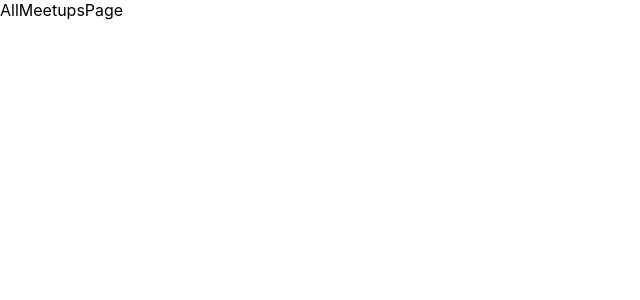
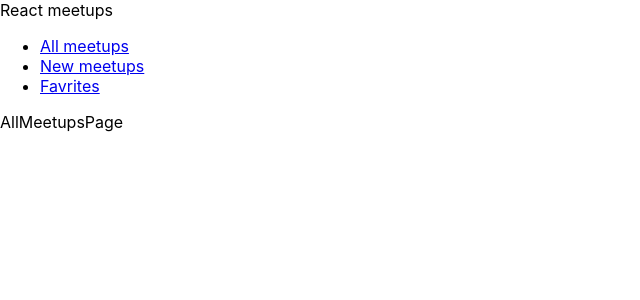
Before and after one commit to prakashharvani1997/react-concepts, a React (Create React App) app: page / in a window 1280 px wide. Shown: the top 300 px of the page, without its empty margins (0-640 px from the left). Built offline with nearby package versions, Linux system fonts and the light colour scheme.

Commit message:
added Navigation & links

```diff
--- a/src/App.js
+++ b/src/App.js
@@ -1,24 +1,26 @@
 
-import {  Route, Routes} from "react-router-dom";
+import { Route, Routes } from "react-router-dom";
 import AllMeetupsPage from "./pages/AllMeetups";
 import NewMeetupPage from "./pages/NewMeetup";
 import FavoritesPage from "./pages/Favorites";
+import MainNavigation from "./components/layout/Mainavigation";
 
 function App() {
   return (
+    <>
+    <MainNavigation />
+      <Routes>
+        <Route path="/" element={<AllMeetupsPage />}>
 
-      <Routes>
-      <Route path="/" element={ <AllMeetupsPage />}>
+        </Route>
+        <Route path="/new-meetup" element={<NewMeetupPage />}>
 
-      </Route>
-      <Route path="/new-meetup" element={ <NewMeetupPage />}>
+        </Route>
+        <Route path="favorites" element={<FavoritesPage />}>
 
-      </Route>
-      <Route path="favorities" element={<FavoritesPage />}>
-
-      </Route>
+        </Route>
       </Routes>
-
+    </>
   );
 }
 
--- /dev/null
+++ b/src/components/layout/Mainavigation.js
@@ -0,0 +1,25 @@
+import { Link } from "react-router";
+
+function MainNavigation() {
+  return (
+    <header>
+      <div>React meetups </div>
+
+      <nav>
+        <ul>
+          <li>
+            <Link to={'/'}>All meetups</Link>
+          </li>
+          <li>
+            <Link  to={'/new-meetup'}>New meetups</Link>
+          </li>
+          <li>
+            <Link  to={'/favorites'}>Favrites</Link>
+          </li>
+        </ul>
+      </nav>
+    </header>
+  );
+}
+
+export default MainNavigation;
```
